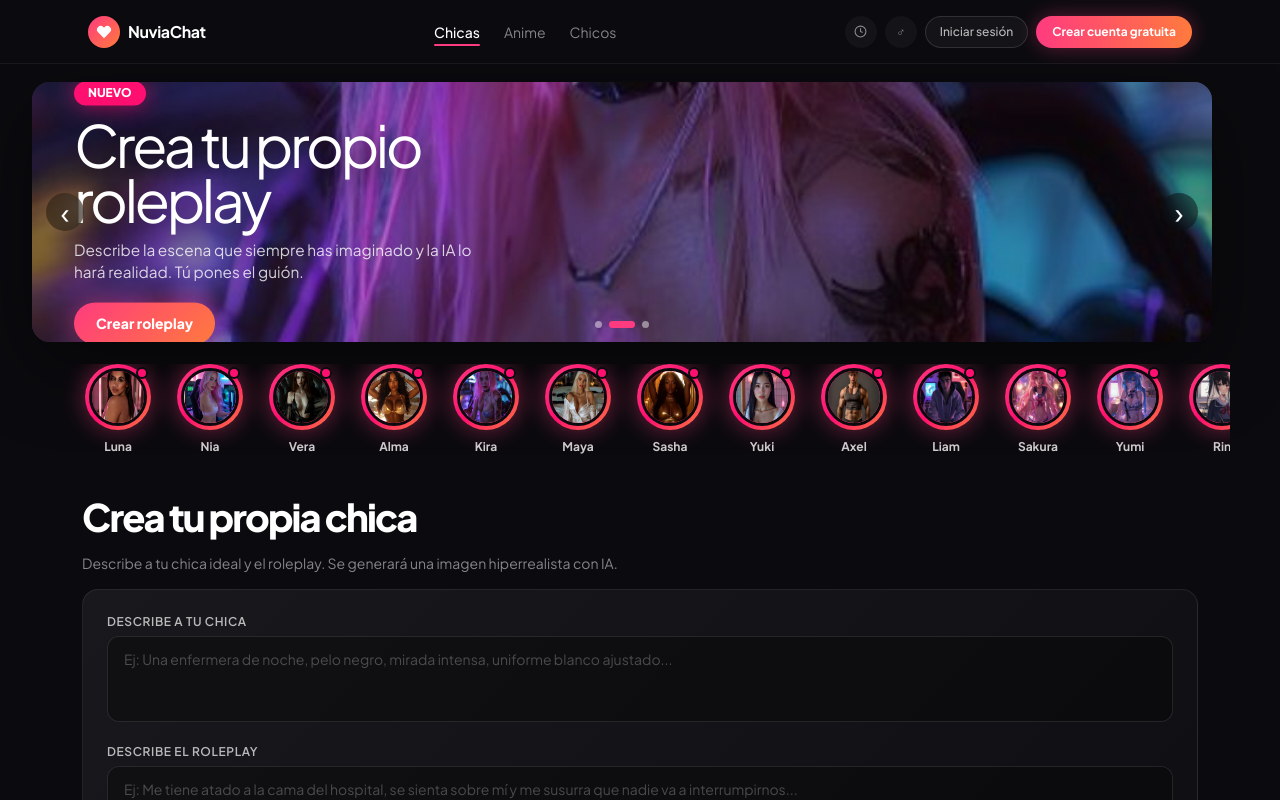
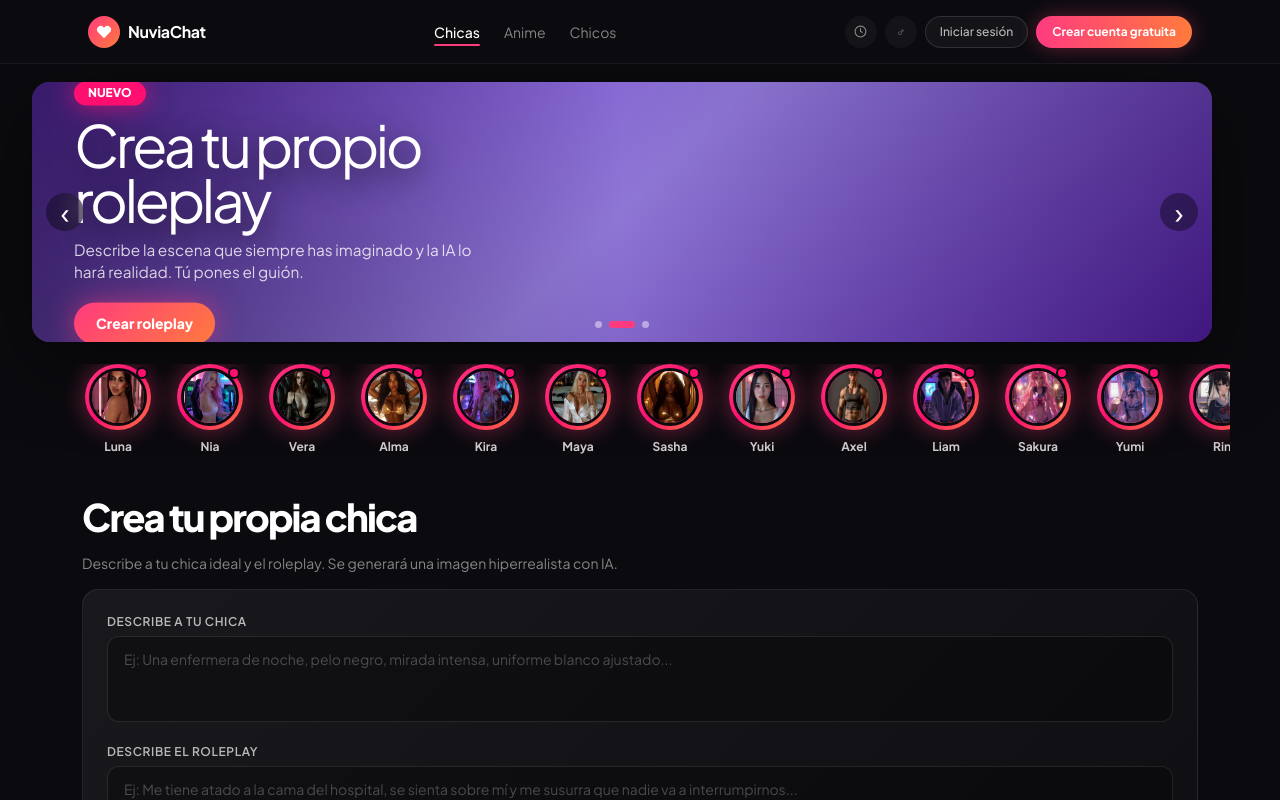
Before and after one commit to 3737631/luciaia, a Next.js app: page /luciaia/girls in a window 1280 px wide. Shown: the top 800 px of the page. Built offline with nearby package versions, Linux system fonts and the light colour scheme.

Commit message:
remove emojis, use gradient backgrounds instead of recycled images in carousel

```diff
--- a/src/components/HeroShowcaseCarousel.tsx
+++ b/src/components/HeroShowcaseCarousel.tsx
@@ -2,12 +2,11 @@
 
 import { useState, useEffect, useRef, useCallback } from "react";
 import Link from "next/link";
-import { getGirlImage } from "@/lib/images";
 
 const slides = [
   {
     id: 0,
-    title: "🔥 70% OFF",
+    title: "70% OFF",
     subtitle: "Oferta especial por tiempo limitado. Disfruta de todas las funciones premium con un 70% de descuento.",
     badge: "OFERTA",
     cta: "Aprovechar ahora",
@@ -73,10 +72,10 @@ export default function HeroShowcaseCarousel() {
     // eslint-disable-next-line react-hooks/exhaustive-deps
   }, [next]);
 
-  const imgs = [
-    getGirlImage("maya", "rubio", "bata", "car-night"),
-    getGirlImage("kira", "rosa", "tanga", "studio"),
-    getGirlImage("sasha", "moreno", "estrellas", "neon-room"),
+  const gradients = [
+    "linear-gradient(135deg, #ff0f70, #ff3b7f, #cc0f5a)",
+    "linear-gradient(135deg, #7c3aed, #a78bfa, #5b21b6)",
+    "linear-gradient(135deg, #ff7a3d, #ff3b7f, #e64a19)",
   ];
 
   return (
@@ -111,19 +110,14 @@ export default function HeroShowcaseCarousel() {
               pointerEvents: i === active ? "auto" : "none",
             }}
           >
-            <img
-              src={imgs[i]}
-              alt={s.title}
-              className="h-full w-full object-cover"
+            <div
+              className="absolute inset-0"
+              style={{ background: gradients[i] }}
             />
             <div
               className="absolute inset-0"
               style={{
-                background: i === 0
-                  ? "linear-gradient(90deg, rgba(0,0,0,0.50), rgba(0,0,0,0.10), rgba(0,0,0,0.35)), radial-gradient(circle at 70% 40%, rgba(255,59,127,0.25), transparent 40%)"
-                  : i === 1
-                  ? "linear-gradient(90deg, rgba(0,0,0,0.45), rgba(0,0,0,0.08), rgba(0,0,0,0.30)), radial-gradient(circle at 30% 60%, rgba(168,85,247,0.20), transparent 40%)"
-                  : "linear-gradient(90deg, rgba(0,0,0,0.50), rgba(0,0,0,0.10), rgba(0,0,0,0.35)), radial-gradient(circle at 80% 20%, rgba(255,122,61,0.25), transparent 40%)",
+                background: "linear-gradient(90deg, rgba(0,0,0,0.55), rgba(0,0,0,0.15), rgba(0,0,0,0.30))",
               }}
             />
             <div
```
